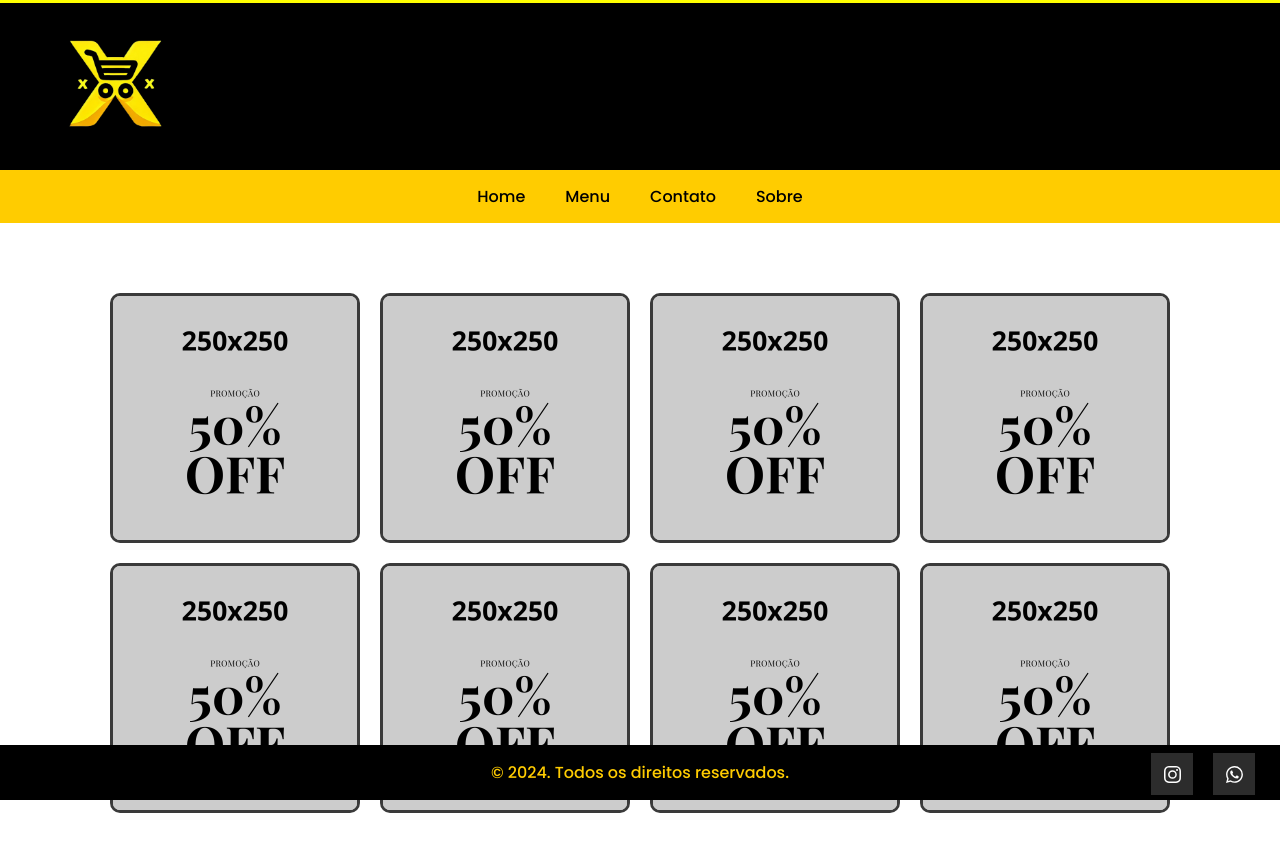
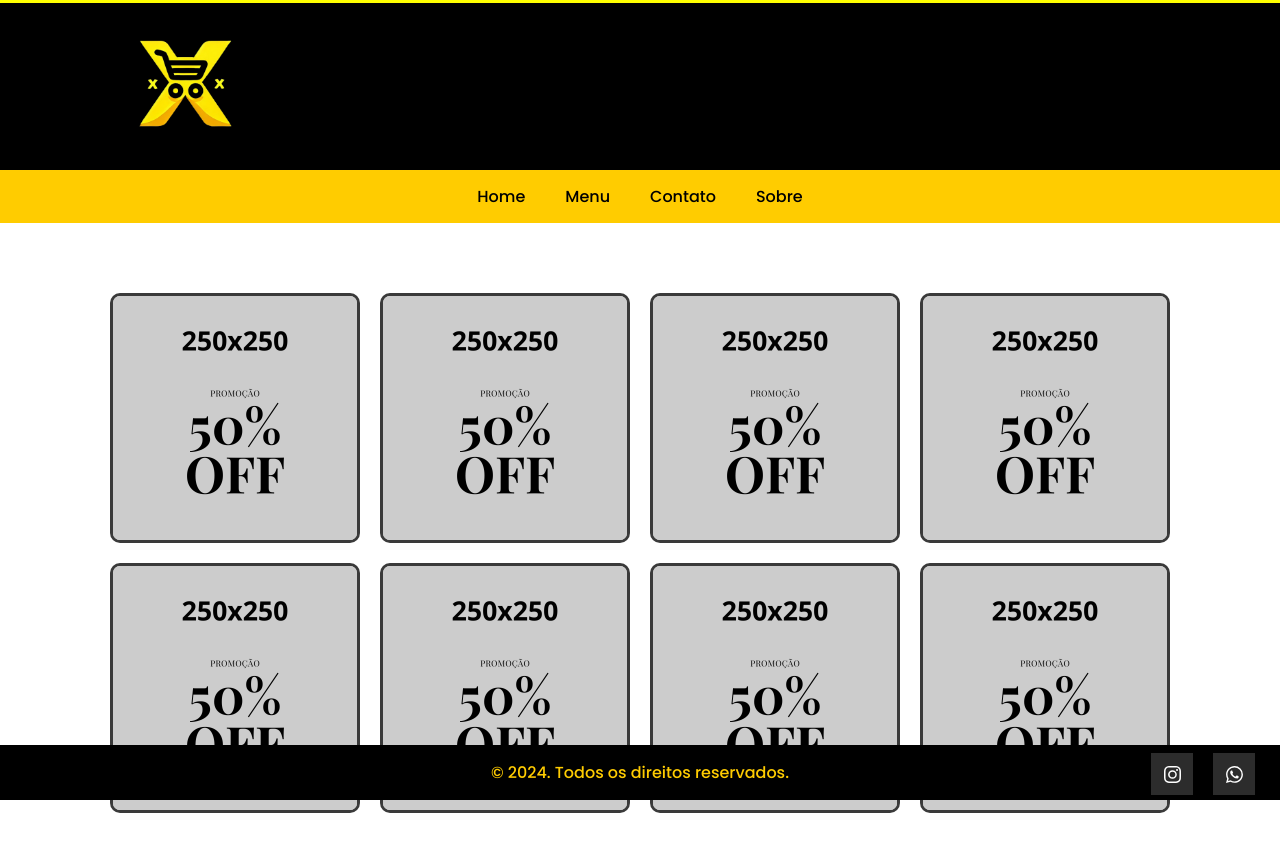
Before and after one commit to jefferson-pere/STORE-X, a plain HTML site: page index.html in a window 1280 px wide. Drawn offline with Linux system fonts and the light colour scheme.

Commit message:
add logo

```diff
--- a/css/header.css
+++ b/css/header.css
@@ -5,7 +5,7 @@ header {
 
   & img {
     width: 100px;
-    margin-left: 30px;
+    margin-left: 100px;
   }
 }
 .menu {
--- a/index.html
+++ b/index.html
@@ -6,7 +6,7 @@
     <meta name="description" content="Loja x" />
     <title>Loja x</title>
     <link rel="stylesheet" href="css/style.css" />
-    <link rel="shortcut icon" href="favicon.ico" type="image/x-icon" />
+    <link rel="shortcut icon" href="./img/logo.png" type="image/x-icon" />
   </head>
   <body>
     <header>
```
